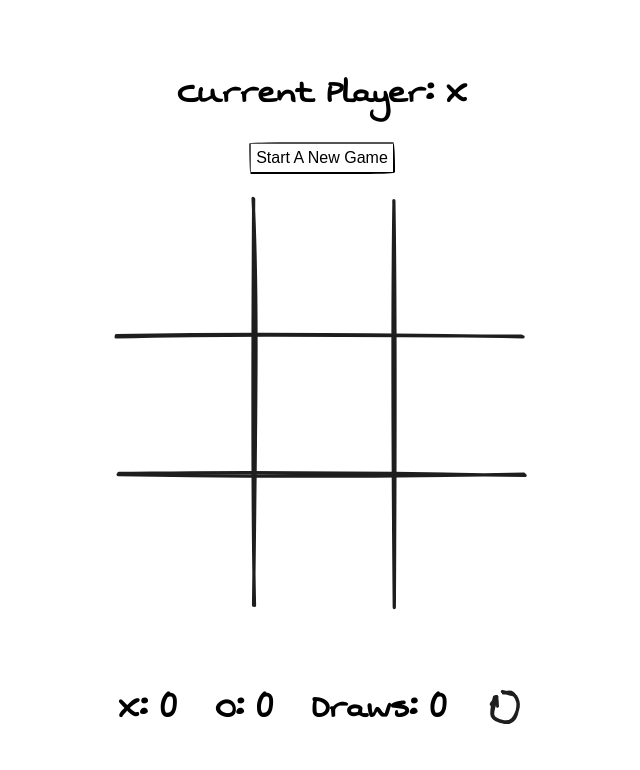
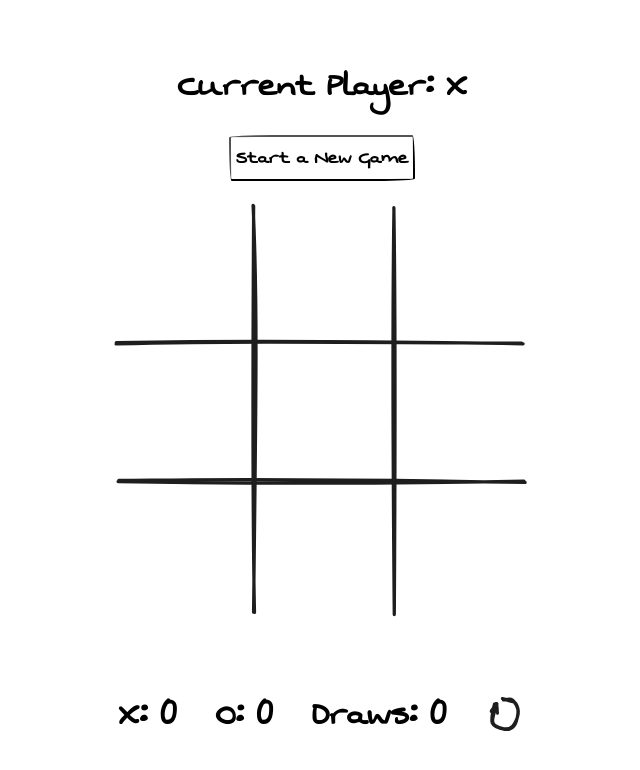
Before and after one commit to adiletbaimyrza/tic-tac-toe, an Angular app: page / in a window 1280 px wide. Shown: the top 770 px of the page, without its empty margins (318-958 px from the left). Built offline with nearby package versions, Linux system fonts and the light colour scheme.

Commit message:
update logic

```diff
--- a/src/app/board.component.ts
+++ b/src/app/board.component.ts
@@ -27,7 +27,7 @@ import { ArrowCircleComponent } from './assets/arrow-circle.component';
     <h1>Current Player: {{ player }}</h1>
     }
 
-    <button (click)="newGame()">Start A New Game</button>
+    <button (click)="newGame()">Start a New Game</button>
 
     <main>
       @for (value of squares; track $index) {
@@ -54,10 +54,12 @@ import { ArrowCircleComponent } from './assets/arrow-circle.component';
 
     button {
       background:transparent;
+      font-family: "Swanky and Moo Moo";
+      font-weight: bold;
       padding: 5px;
       margin-top: 20px;
       margin-bottom: 20px;
-      font-size: 16px;
+      font-size: 22px;
       border-top-left-radius: 255px 15px;
       border-top-right-radius: 15px 225px;
       border-bottom-right-radius: 225px 15px;
@@ -146,6 +148,8 @@ export class BoardComponent {
     this.xWins = 0;
     this.oWins = 0;
     this.draws = 0;
+
+    this.newGame();
   }
 
   get player() {
```
